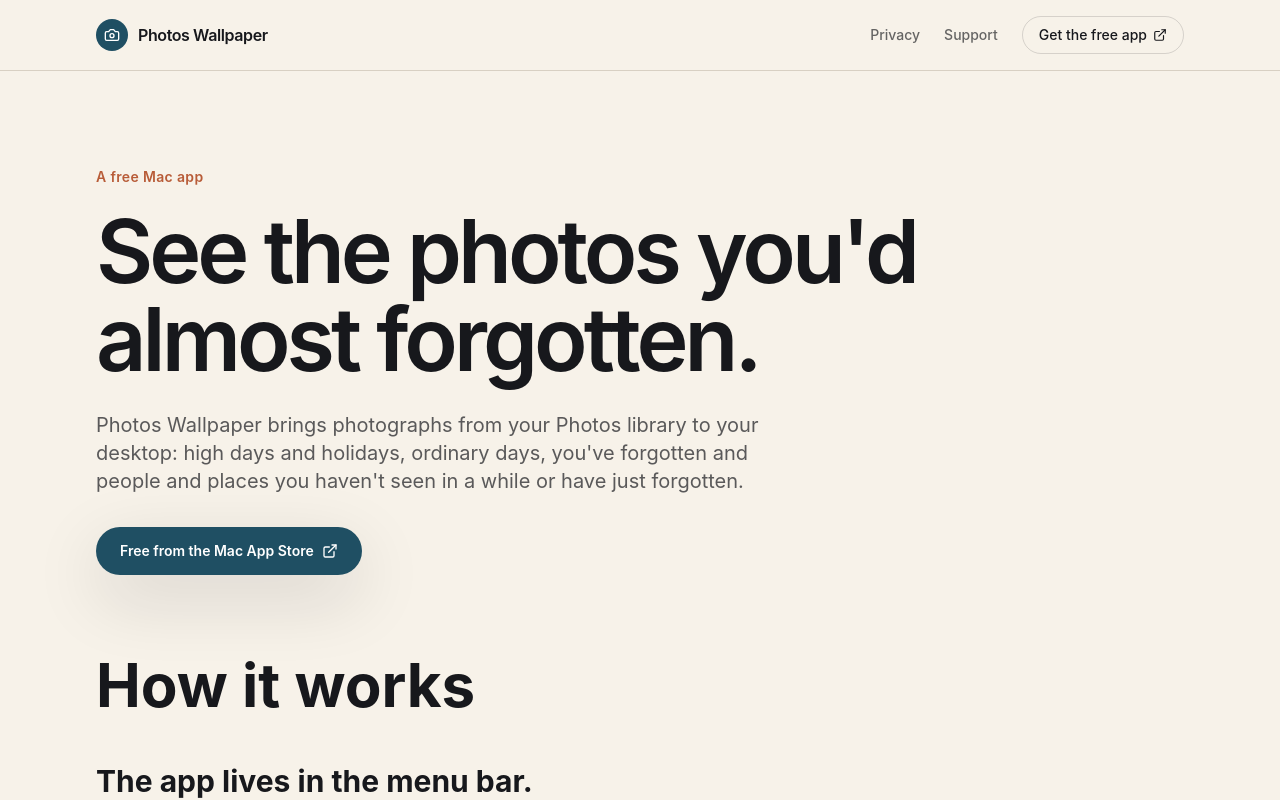
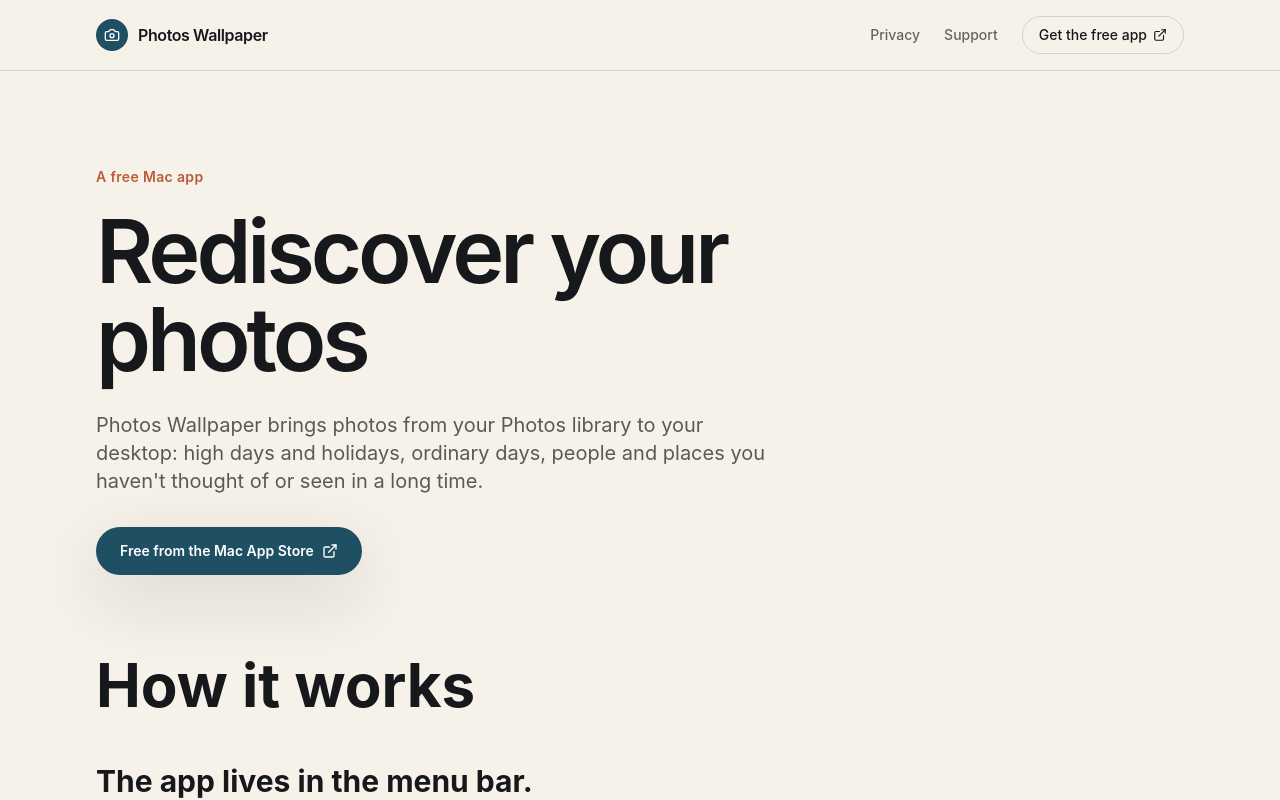
Before and after one commit to stuartd/photos-wallpaper-website, a React (Vite) app: page / in a window 1280 px wide. Shown: the top 800 px of the page. Built offline with nearby package versions, Linux system fonts and the light colour scheme.

Commit message:
Copy tweaking

```diff
--- a/src/pages/AboutAppPage.tsx
+++ b/src/pages/AboutAppPage.tsx
@@ -15,12 +15,12 @@
               A free Mac app
             </p>
             <h1 className="mt-5 font-display text-5xl font-semibold leading-[0.98] tracking-[-0.045em] sm:text-7xl lg:text-[5.5rem]">
-              See the photos you'd almost forgotten.
+              Rediscover your photos
             </h1>
             <p className="mt-7 max-w-2xl text-lg leading-8 text-ink/70 sm:text-xl">
-              Photos Wallpaper  brings photographs from your Photos library to your desktop:
-              high days and holidays, ordinary days, you've forgotten and people and places you
-              haven't seen in a while or have just forgotten.
+              Photos Wallpaper brings photos from your Photos library to your desktop:
+              high days and holidays, ordinary days, people and places you
+              haven't thought of or seen in a long time.
             </p>
             <div className="mt-8 flex flex-col items-start gap-4 sm:flex-row sm:items-center">
               <a
```
Also changed, not shown: 1 other file (tests, documents, lock files or other folders).
